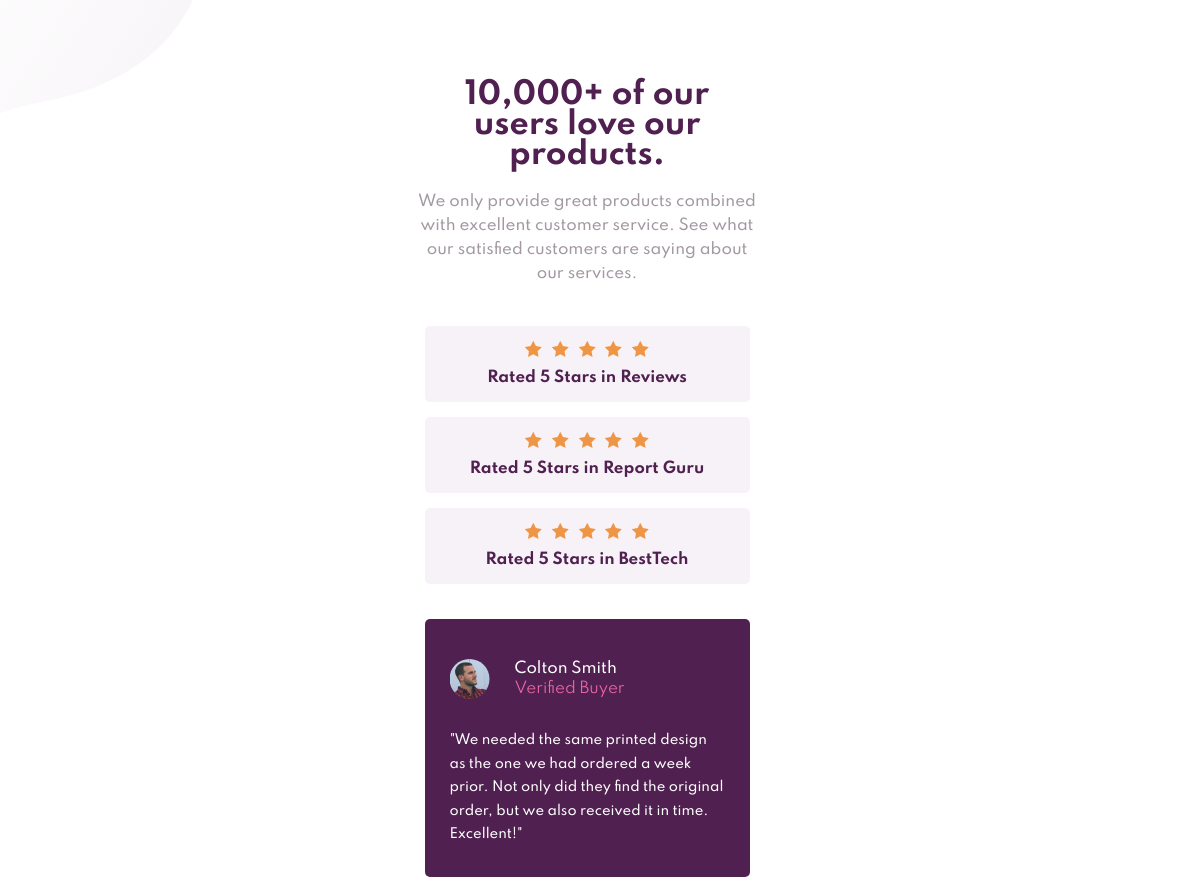
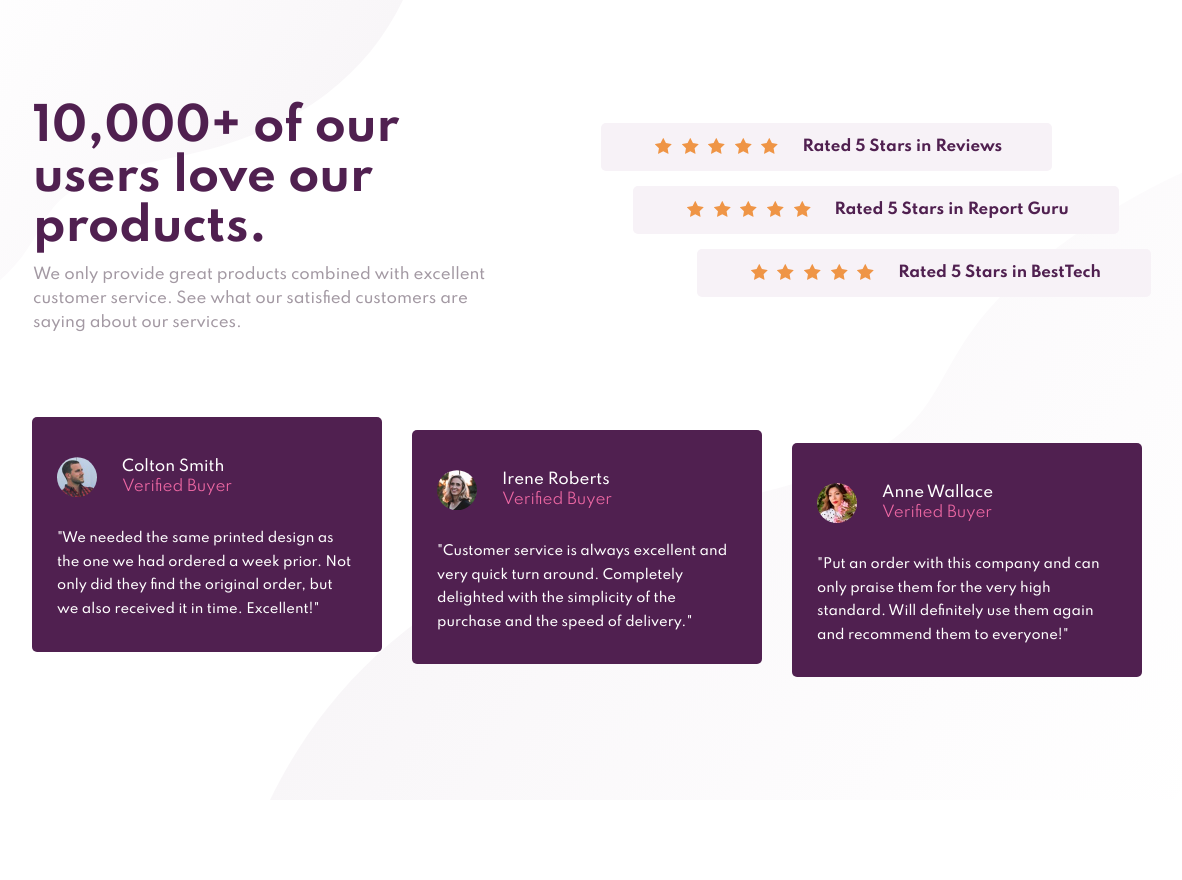
Before and after one commit to fernandoprestes/social-proof-section, a plain HTML site: page index.html in a window 1536 px wide. Shown: the top 880 px of the page, without its empty margins (181-1363 px from the left). After the commit the page ends 800 px from the top, so only its background shows below. Drawn offline with Linux system fonts and the light colour scheme.

Commit message:
✨ Finished desktop version

```diff
--- a/assets/css/style.css
+++ b/assets/css/style.css
@@ -27,7 +27,7 @@ body {
 }
 
 .introduction-section,
-.testimonials {
+.testimonials-boxs {
   display: flex;
   flex-direction: column;
   margin: 0 auto;
@@ -39,7 +39,7 @@ body {
   text-align: center;
 }
 
-.introduction-section .title {
+.introduction-section .header .title {
   font-size: 3rem;
   line-height: 3rem;
   font-weight: 700;
@@ -47,16 +47,15 @@ body {
   margin: 0 5rem;
 }
 
-.introduction-section .description {
+.introduction-section .header .description {
   font-size: 1.5rem;
   font-weight: 500;
-  line-height: 2rem;
   line-height: 1.6;
   margin: 2rem 1.5rem;
   color: var(--color-dark-grayish-magenta);
 }
 
-.wrapper-rate {
+.rating-box .wrapper-rate {
   display: flex;
   flex-direction: column;
   align-items: center;
@@ -77,7 +76,7 @@ body {
   color: var(--color-very-dark-magenta);
 }
 
-.testemonial-box {
+.testimonial-box-item {
   background-color: var(--color-very-dark-magenta);
   margin: 2rem 2.5rem;
   padding: 4rem 2.5rem 3rem;
@@ -112,9 +111,115 @@ body {
   color: var(--color-soft-pink);
 }
 
-.testemonial {
+.testimonial-text {
   font-size: 1.31rem;
   font-weight: 500;
   line-height: 1.8;
   color: var(--color-white);
 }
+
+@media screen and (min-width: 1443px) {
+  body {
+    min-height: 100vh;
+    background-image: url(../images/bg-pattern-top-desktop.svg),
+      url(../images/bg-pattern-bottom-desktop.svg);
+    background-repeat: no-repeat;
+    background-position: top left, bottom right;
+    background-size: auto;
+  }
+
+  main {
+    height: 90vh;
+    display: flex;
+    flex-direction: column;
+    justify-content: space-evenly;
+  }
+
+  .introduction-section,
+  .testimonials-boxs {
+    flex-direction: row;
+    min-width: 144rem;
+  }
+
+  .introduction-section {
+    justify-content: center;
+  }
+
+  .introduction-section .header {
+    width: 50.8rem;
+    text-align: left;
+    margin-right: 3.5rem;
+  }
+
+  .introduction-section .header .title {
+    font-size: 4.5rem;
+    line-height: 5rem;
+    word-spacing: 0;
+    margin-left: 3.5rem;
+    margin-right: 5rem;
+  }
+
+  .introduction-section .header .description {
+    font-size: 1.5rem;
+    font-weight: 500;
+    margin: 1rem 0 2rem 3.5rem;
+    color: var(--color-dark-grayish-magenta);
+  }
+
+  .introduction-section .rating-box {
+    width: 60rem;
+    display: flex;
+    flex-direction: column;
+    margin-top: 10rem;
+    margin-left: 3.5rem;
+  }
+
+  .rate-icon {
+    margin-right: 2rem;
+  }
+
+  .rate-icon img {
+    margin-bottom: 0rem;
+  }
+
+  .rating-box .wrapper-rate {
+    display: flex;
+    flex-direction: row;
+    padding: 1.5rem 5rem;
+  }
+
+  .rating-box .wrapper-rate.-align-start {
+    align-self: flex-start;
+  }
+
+  .rating-box .wrapper-rate.-align-center {
+    align-self: center;
+  }
+
+  .rating-box .wrapper-rate.-align-end {
+    align-self: flex-end;
+  }
+
+  .testimonials-boxs {
+    justify-content: center;
+    height: 30rem;
+  }
+
+  .testimonial-box-item {
+    width: 35rem;
+    margin-right: 1.5rem;
+    margin-left: 1.5rem;
+  }
+
+  .testimonial-box-item.-align-start {
+    align-self: flex-start;
+  }
+
+  .testimonial-box-item.-align-center {
+    align-self: center;
+  }
+
+  .testimonial-box-item.-align-end {
+    align-self: flex-end;
+  }
+}
--- a/index.html
+++ b/index.html
@@ -9,7 +9,7 @@
       rel="icon"
       type="image/png"
       sizes="32x32"
-      href=".assets/images/favicon-32x32.png"
+      href="./assets/images/favicon-32x32.png"
     />
 
     <link rel="preconnect" href="https://fonts.googleapis.com" />
@@ -33,7 +33,7 @@
           </p>
         </article>
         <article class="rating-box">
-          <div class="wrapper-rate">
+          <div class="wrapper-rate -align-start">
             <div class="rate-icon">
               <img src="./assets/images/icon-star.svg" alt="star one" />
               <img src="./assets/images/icon-star.svg" alt="star two" />
@@ -43,7 +43,7 @@
             </div>
             <p class="text-rating">Rated 5 Stars in Reviews</p>
           </div>
-          <div class="wrapper-rate">
+          <div class="wrapper-rate -align-center">
             <div class="rate-icon">
               <img src="./assets/images/icon-star.svg" alt="star one" />
               <img src="./assets/images/icon-star.svg" alt="star two" />
@@ -53,7 +53,7 @@
             </div>
             <p class="text-rating">Rated 5 Stars in Report Guru</p>
           </div>
-          <div class="wrapper-rate">
+          <div class="wrapper-rate -align-end">
             <div class="rate-icon">
               <img src="./assets/images/icon-star.svg" alt="star one" />
               <img src="./assets/images/icon-star.svg" alt="star two" />
@@ -66,8 +66,8 @@
         </article>
       </section>
 
-      <section class="testimonials">
-        <article class="testemonial-box">
+      <section class="testimonials-boxs">
+        <article class="testimonial-box-item -align-start">
           <div class="profile-box">
             <img
               class="avatar"
@@ -79,13 +79,13 @@
               <p class="subtitle">Verified Buyer</p>
             </div>
           </div>
-          <p class="testemonial">
+          <p class="testimonial-text">
             "We needed the same printed design as the one we had ordered a week
             prior. Not only did they find the original order, but we also
             received it in time. Excellent!"
           </p>
         </article>
-        <article class="testemonial-box">
+        <article class="testimonial-box-item -align-center">
           <div class="profile-box">
             <img
               class="avatar"
@@ -97,13 +97,13 @@
               <p class="subtitle">Verified Buyer</p>
             </div>
           </div>
-          <p class="testemonial">
+          <p class="testimonial-text">
             "Customer service is always excellent and very quick turn around.
             Completely delighted with the simplicity of the purchase and the
             speed of delivery."
           </p>
         </article>
-        <article class="testemonial-box">
+        <article class="testimonial-box-item -align-end">
           <div class="profile-box">
             <img
               class="avatar"
@@ -115,7 +115,7 @@
               <p class="subtitle">Verified Buyer</p>
             </div>
           </div>
-          <p class="testemonial">
+          <p class="testimonial-text">
             "Put an order with this company and can only praise them for the
             very high standard. Will definitely use them again and recommend
             them to everyone!"
```
